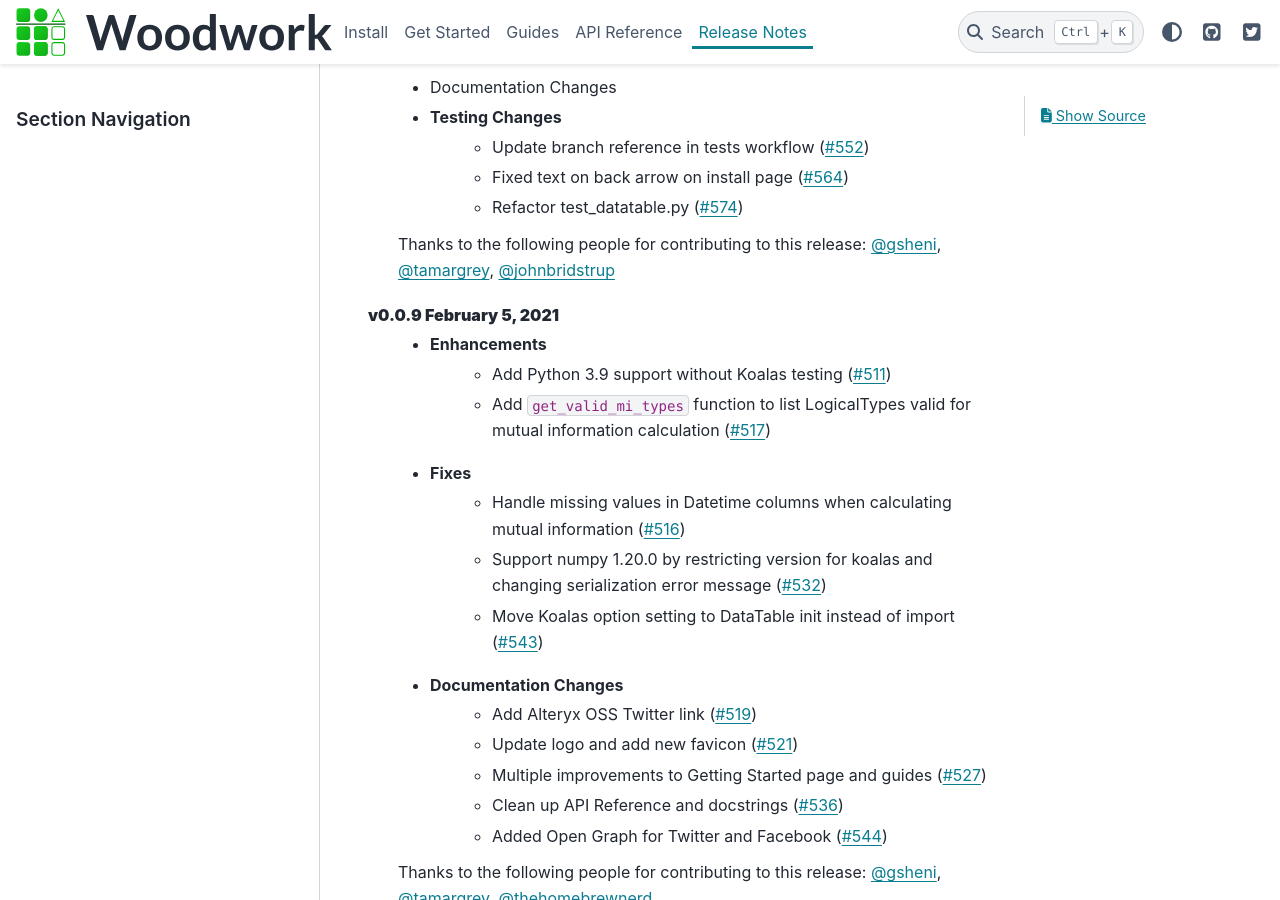
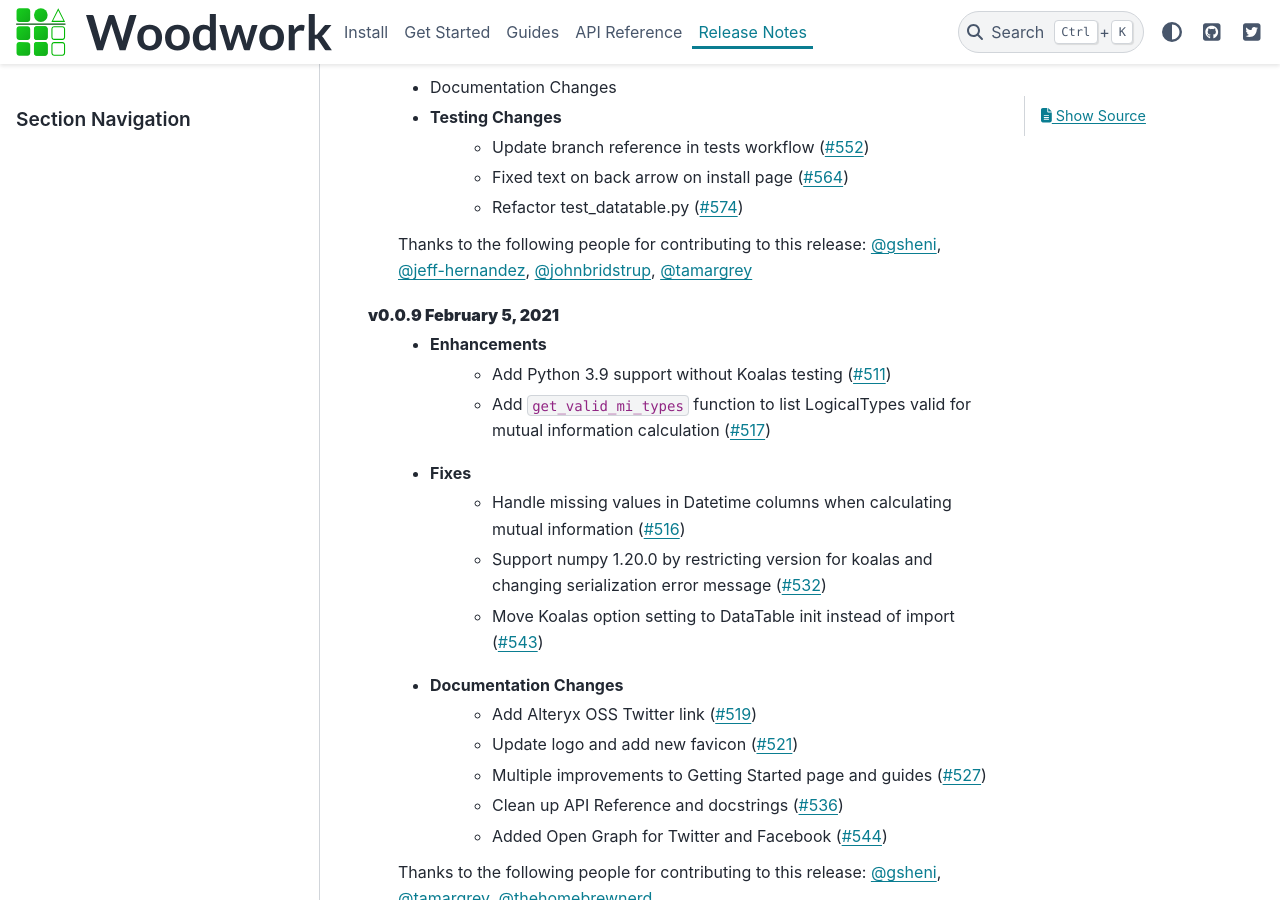
Before and after one commit to alteryx/woodwork, a Sphinx documentation site: the page built from docs/source/release_notes.rst, in a window 1280 px wide and 900 px high, scrolled down 328 px. Built offline with Sphinx 7.4.7 and the PyData theme 0.15.4, drawn with Linux system fonts in a browser that asks for light colours; comment, search, counter and statistics services are not loaded.

Commit message:
update release notes

```diff
--- a/docs/source/release_notes.rst
+++ b/docs/source/release_notes.rst
@@ -15,7 +15,7 @@ Release Notes
         * Refactor test_datatable.py (:pr:`574`)
 
     Thanks to the following people for contributing to this release:
-    :user:`gsheni`, :user:`tamargrey`, :user:`johnbridstrup`
+    :user:`gsheni`, :user:`jeff-hernandez`, :user:`johnbridstrup`, :user:`tamargrey`
 
 **v0.0.9 February 5, 2021**
     * Enhancements
```
